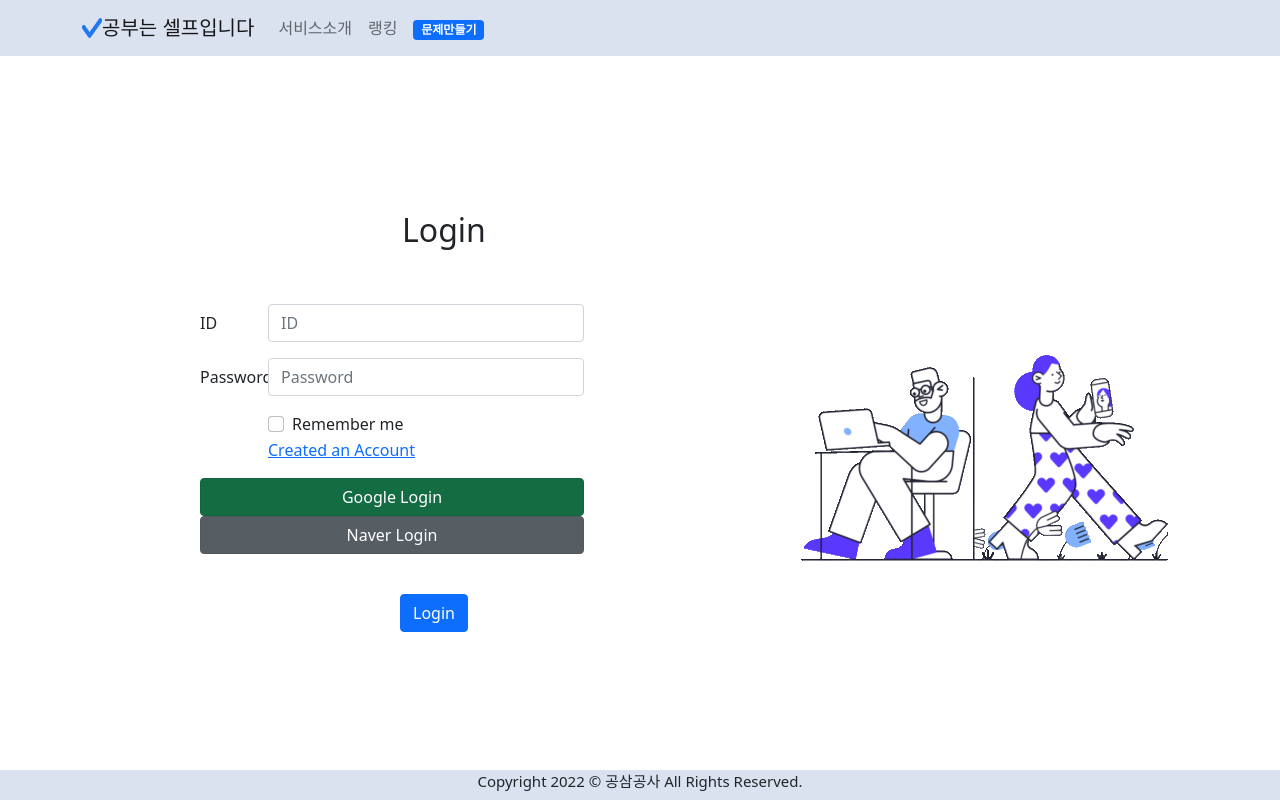
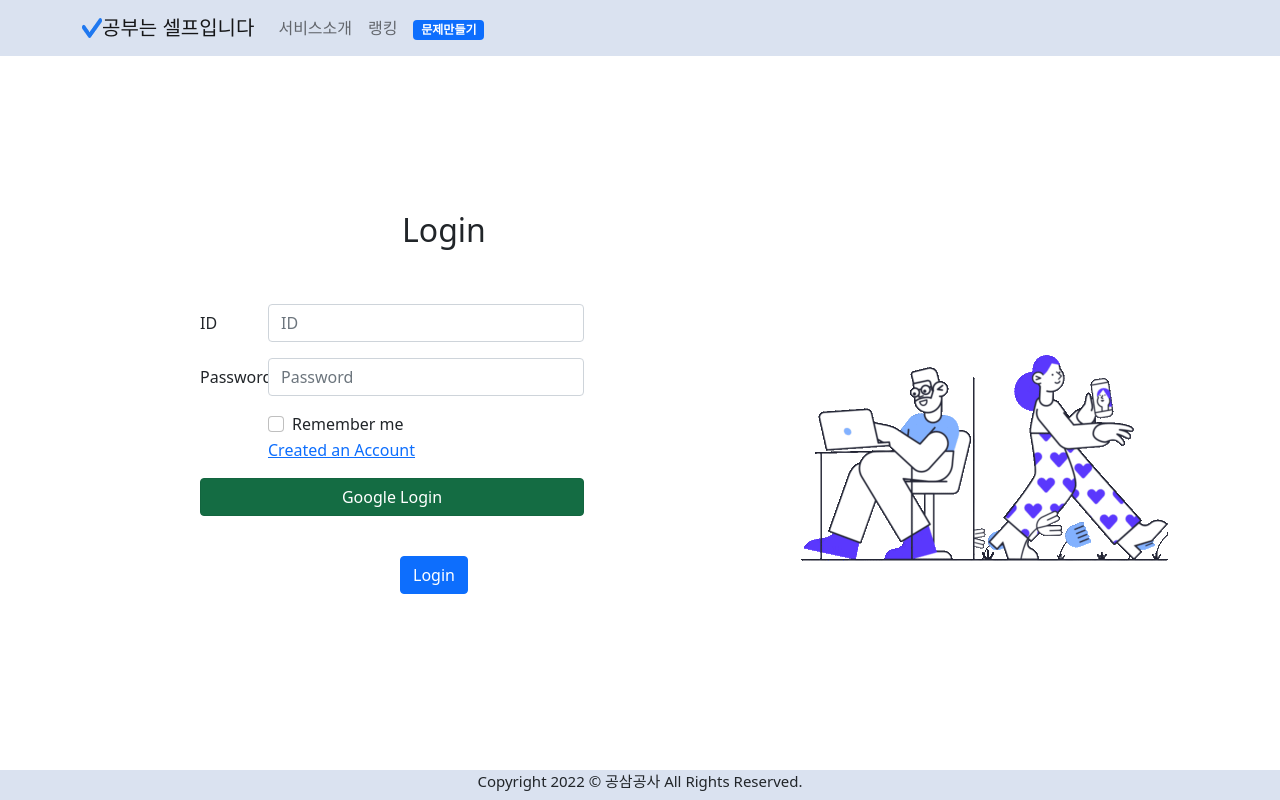
Before and after one commit to yeon32/SelfStudy, a React (Create React App) app: page / in a window 1280 px wide. Built offline with nearby package versions, Linux system fonts and the light colour scheme.

Commit message:
first commit

```diff
--- a/package.json
+++ b/package.json
@@ -9,6 +9,7 @@
     "axios": "^0.26.1",
     "bootstrap": "^5.1.3",
     "node-sass": "^7.0.1",
+    "proxy": "^1.0.2",
     "react": "^17.0.2",
     "react-bootstrap": "^2.2.1",
     "react-dom": "^17.0.2",
--- a/src/Login.js
+++ b/src/Login.js
@@ -45,9 +45,6 @@ function Login() {
       <div className="auth_social_buttons" form style={{ display: 'flex', flexDirection: 'column' }}>
 
           <a href="/oauth2/authorization/google" class="btn btn-success active" role="button" >Google Login</a>
-
-
-          <a href="/oauth2/authorization/naver" class="btn btn-secondary active" role="button" >Naver Login</a>
 
       </div>
 
--- a/src/Login.module.css
+++ b/src/Login.module.css
@@ -8,8 +8,6 @@
   width: 100px;
   height: 100px;
 }
-.auth_social_buttons {
-}
 
 
 .loginbutton {
--- a/src/MakeProblem.js
+++ b/src/MakeProblem.js
@@ -4,8 +4,6 @@ import 'bootstrap/dist/css/bootstrap.min.css';
 import Header from './Header';
 import styles from './MakeProblem.module.css'
 import Footer from './Footer.js';
-import QuestionList from './component/QuestionList.js';
-
 
 
 
@@ -41,7 +39,7 @@ function MakeProblem () {
             <div>
                 <input type="text" size={90}  name="solve" placeholder="정답 작성하기" className={styles.hight} />
             </div>
-            <QuestionList />
+
         </div>
 
      <div className={styles.makebutton}>
```
Also changed, not shown: src/component/QuestionList.js (deleted), 1 other file (tests, documents, lock files or other folders).
